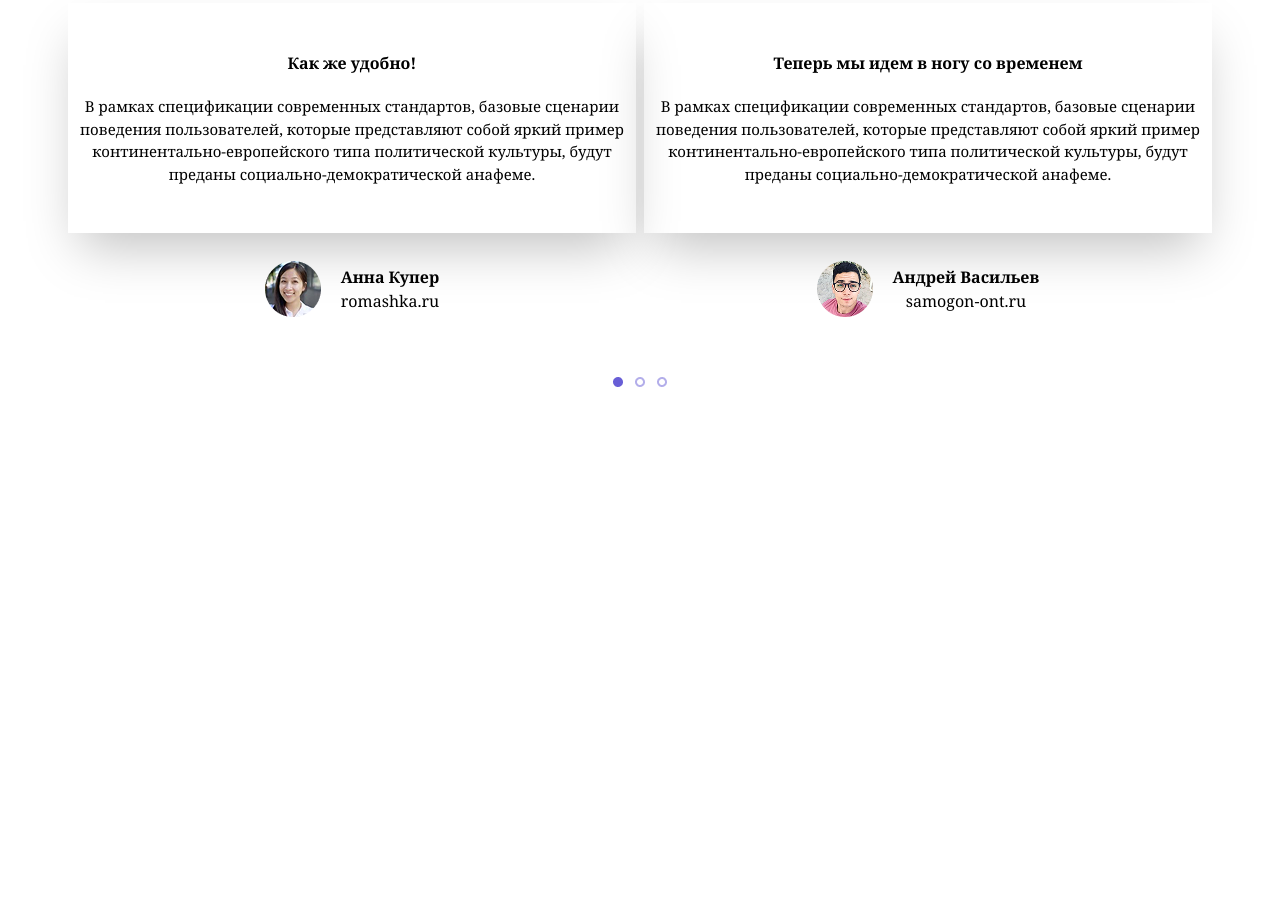
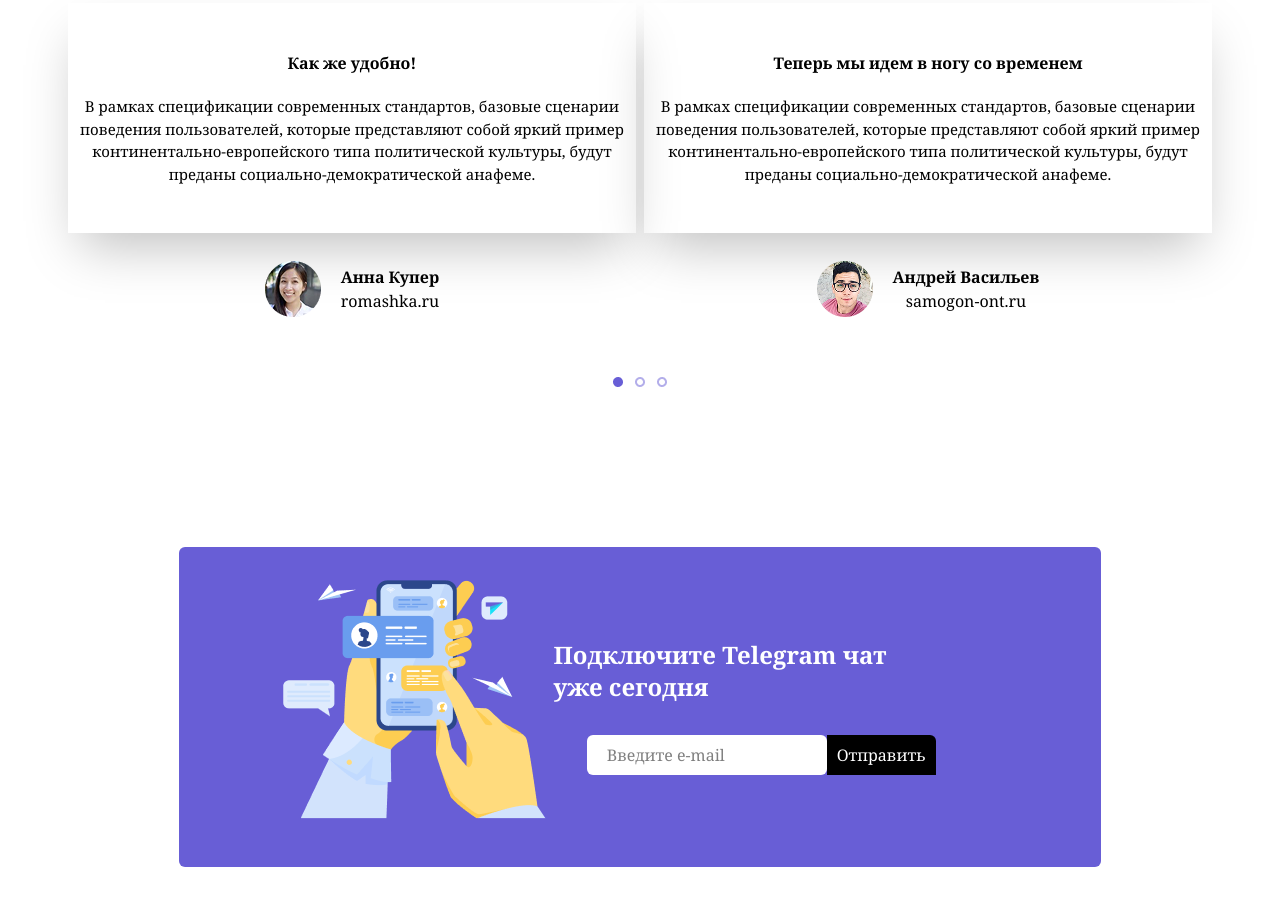
Before and after one commit to hursedhimmatov7-del/EXAM20, a website: page index.html in a window 1280 px wide. Shown: the part 3656-4561 px from the top of the page. Before the commit the page ends 4203 px from the top, so only its background shows below. Drawn offline with Linux system fonts and the light colour scheme.

Commit message:
LASt section

```diff
--- a/index.html
+++ b/index.html
@@ -143,5 +143,24 @@
 </div>
 <img src="src/q9.png" alt="">
     </section>
+
+    <section   class="lg:max-w-300 m-auto w-[90%]  lg:my-40 my-10  lg:flex hidden   ">
+    <div class="lg:w-[80%] w-full pl-40 lg:h-[40vh] h-[60vh] bg-[#685ED6] m-auto rounded-md text-white flex flex-col gap-y-8 relative  items-center justify-center ">
+         <img class="absolute lg:left-20 lg:bottom-0 w-40%] top-0 " src="src/Frame.png" alt="">
+        <h1 class="font-bold text-2xl">Подключите Telegram чат <br> уже сегодня</h1>
+        <div class="flex w-[35%]  ">
+            <input class="bg-white text-black py-2 w-60 rounded-md pl-5" placeholder="Введите e-mail" type="text">
+            <button class="bg-black py-2 rounded-tr-md p-[1px_10px] ">Отправить</button>
+        </div>
+    </div>
+    </section>
+    <section class="lg:hidden flex my-20 m-auto w-[90%] h-[70vh] bg-[#685ED6] rounded-md flex-col items-center justify-center gap-y-8">
+   <img class="w-[90%]" src="src/Frame.png" alt="">
+    <h1 class="font-bold text-2xl text-white">Подключите Telegram  <br>чат уже сегодня</h1>
+     <div class="flex w-[90%]  ">
+            <input class="bg-white text-black py-2 w-60 rounded-md pl-5" placeholder="Введите e-mail" type="text">
+            <button class="bg-black text-white py-2 rounded-tr-md ">Отправить</button>
+        </div>
+    </section>
 </body>
 </html>
```
Also changed, not shown: src/Frame.png (added), src/output.css.
